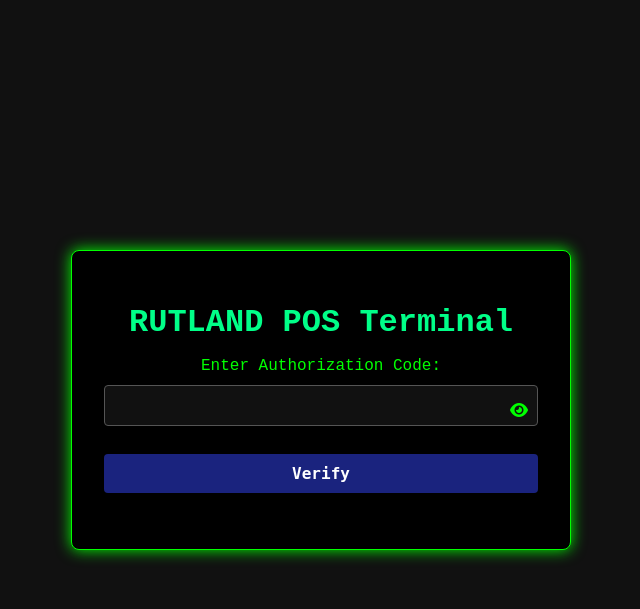
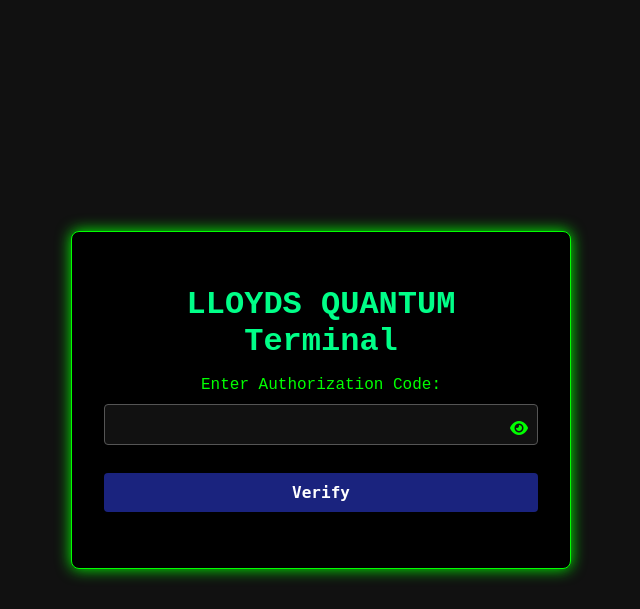
Before and after one commit to lloydsmorgan/usa, a Flask app: page /auth in a window 1280 px wide. Shown: the top 609 px of the page, without its empty margins (319-959 px from the left). Run offline with Flask 3, Linux system fonts and the light colour scheme; the visitor is signed in with stand-in values (Sample User, id 1).

Commit message:
Update base.html

```diff
--- a/templates/base.html
+++ b/templates/base.html
@@ -2,7 +2,7 @@
 <html lang="en">
 <head>
     <meta charset="UTF-8">
-    <title>RUTLAND POS</title>
+    <title>LLOYDS QUANTUM</title>
     <link rel="manifest" href="{{ url_for('static', filename='manifest.json') }}">
     <meta name="theme-color" content="#1a237e">
     <meta name="viewport" content="width=device-width, initial-scale=1.0, maximum-scale=1.0, user-scalable=no">
@@ -11,7 +11,7 @@
 </head>
 <body>
     <div class="container">
-        <h1>RUTLAND POS Terminal</h1>
+        <h1>LLOYDS QUANTUM Terminal</h1>
 
         {% with messages = get_flashed_messages() %}
           {% if messages %}
```
